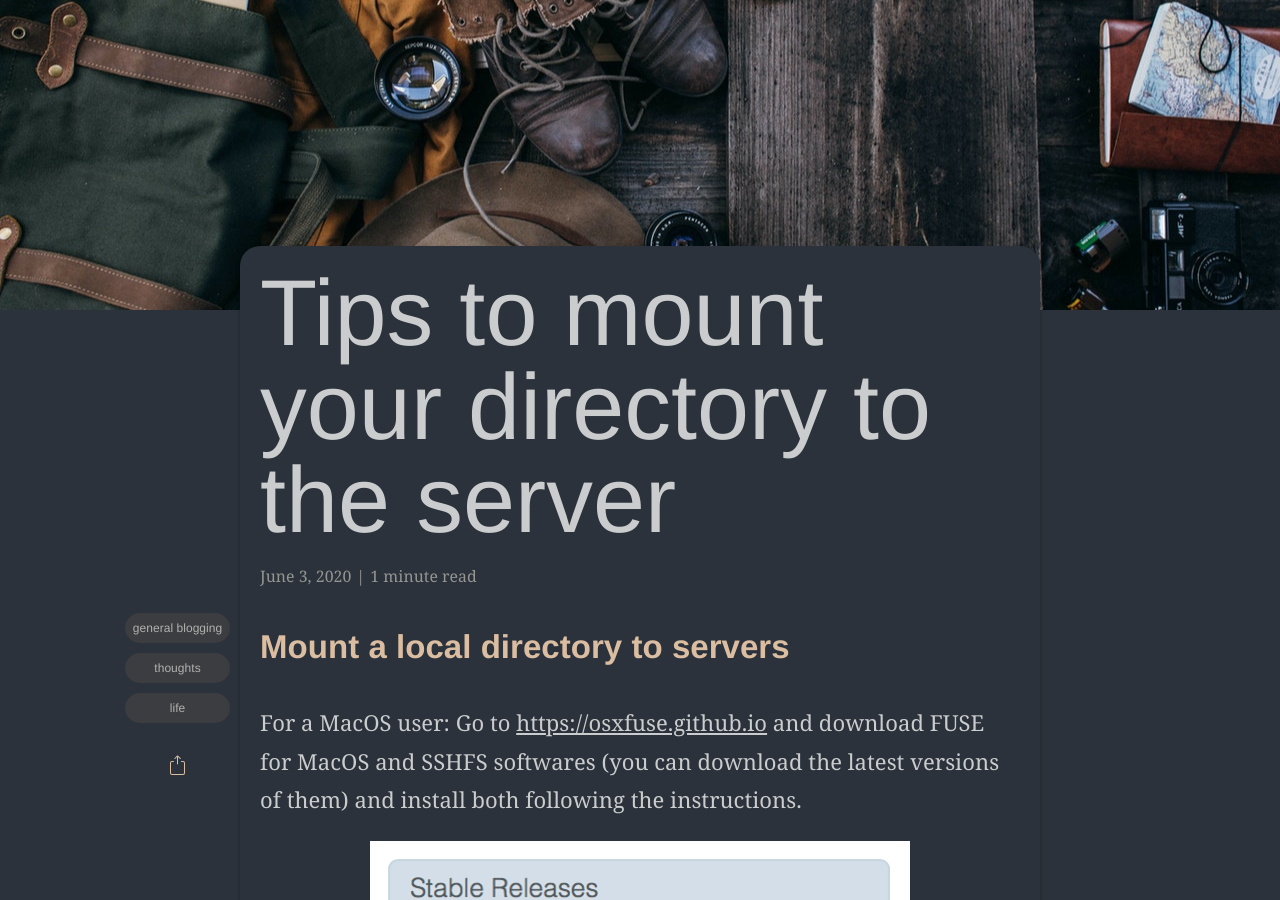
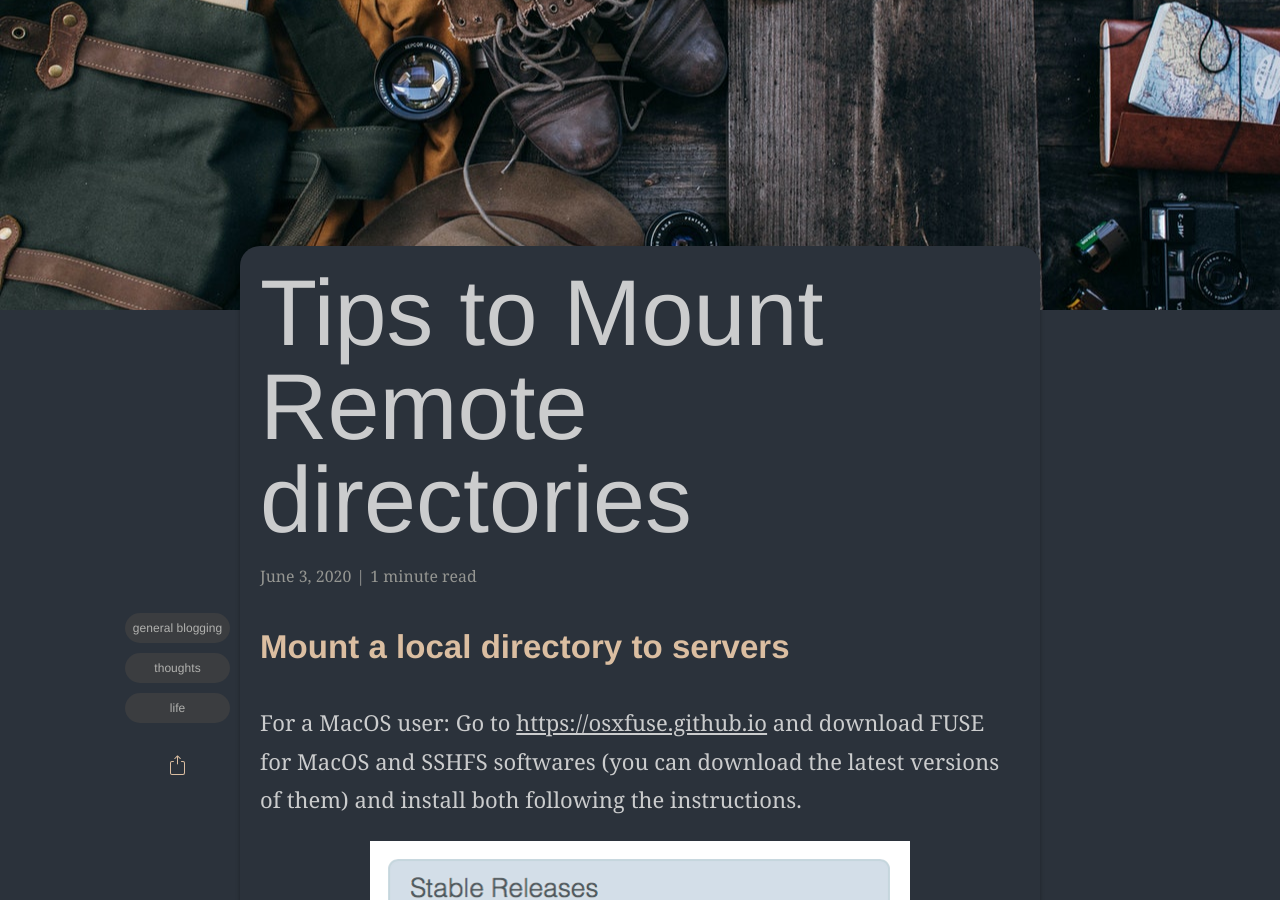
Before and after one commit to mutianyou2013/mutianyou2013.github.io, a Jekyll site: the page built from _posts/2020-06-03-Tips-to-mount-to-servers.md, in a window 1280 px wide and 900 px high, scrolled down 362 px. Built offline with Jekyll 4.4.1, drawn with Linux system fonts in a browser that asks for light colours; some web fonts are replaced; comment, search, counter and statistics services are not loaded.

Commit message:
Update 2020-06-03-Tips-to-mount-to-servers.md

```diff
--- a/_posts/2020-06-03-Tips-to-mount-to-servers.md
+++ b/_posts/2020-06-03-Tips-to-mount-to-servers.md
@@ -2,7 +2,7 @@
 layout: post
 read_time: true
 show_date: true
-title: "Tips to mount your directory to the server"
+title: "Tips to Mount Remote directories"
 date: 2020-06-03
 img: posts/20210324/starting_adventure.jpg
 tags: [general blogging, thoughts, life]
```
